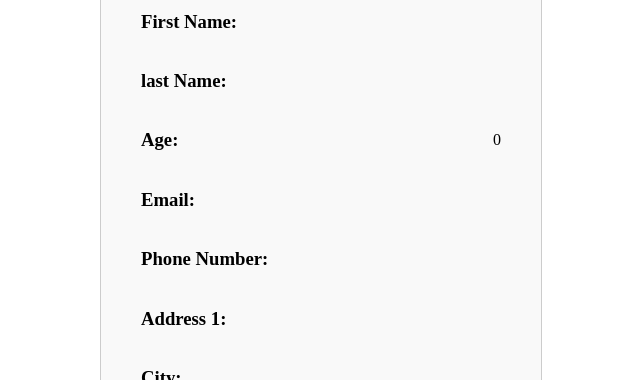
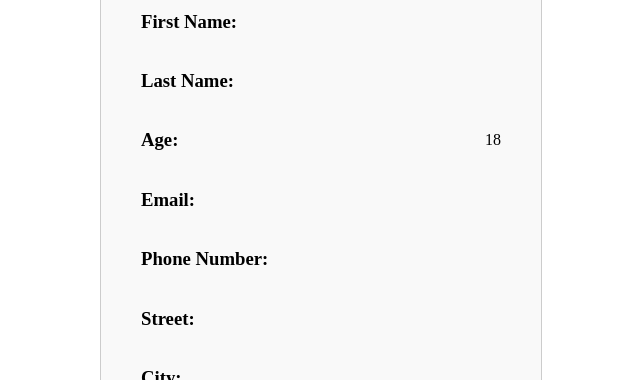
Before and after one commit to shobivijay90/Multi-Step-Wizard, a Next.js app: page /preview in a window 1280 px wide. Shown: the part 127-507 px from the top of the page, without its empty margins (319-959 px from the left). Built offline with nearby package versions, Linux system fonts and the light colour scheme.

Commit message:
final commit

```diff
--- a/components/Preview.tsx
+++ b/components/Preview.tsx
@@ -71,7 +71,7 @@ const Preview = () => {
             <p>{formData.firstName}</p>
           </div>
           <div>
-            <h3>last Name: </h3>
+            <h3>Last Name: </h3>
             <p>{formData.lastName}</p>
           </div>
           <div>
@@ -87,7 +87,7 @@ const Preview = () => {
             <p>{formData.phoneNumber}</p>
           </div>
           <div>
-            <h3>Address 1: </h3>
+            <h3>Street: </h3>
             <p>{formData.address1}</p>
           </div>
           <div>
--- a/context/FormDataContext.tsx
+++ b/context/FormDataContext.tsx
@@ -26,7 +26,7 @@ export const FormDataProvider: React.FC<{ children: ReactNode }> = ({ children }
   const [formData, setFormData] = useState<FormData>({
     firstName: '',
     lastName: '',
-    age: 0,
+    age: 18,
     email: '',
     phoneNumber:'',
     address1: '',
```
